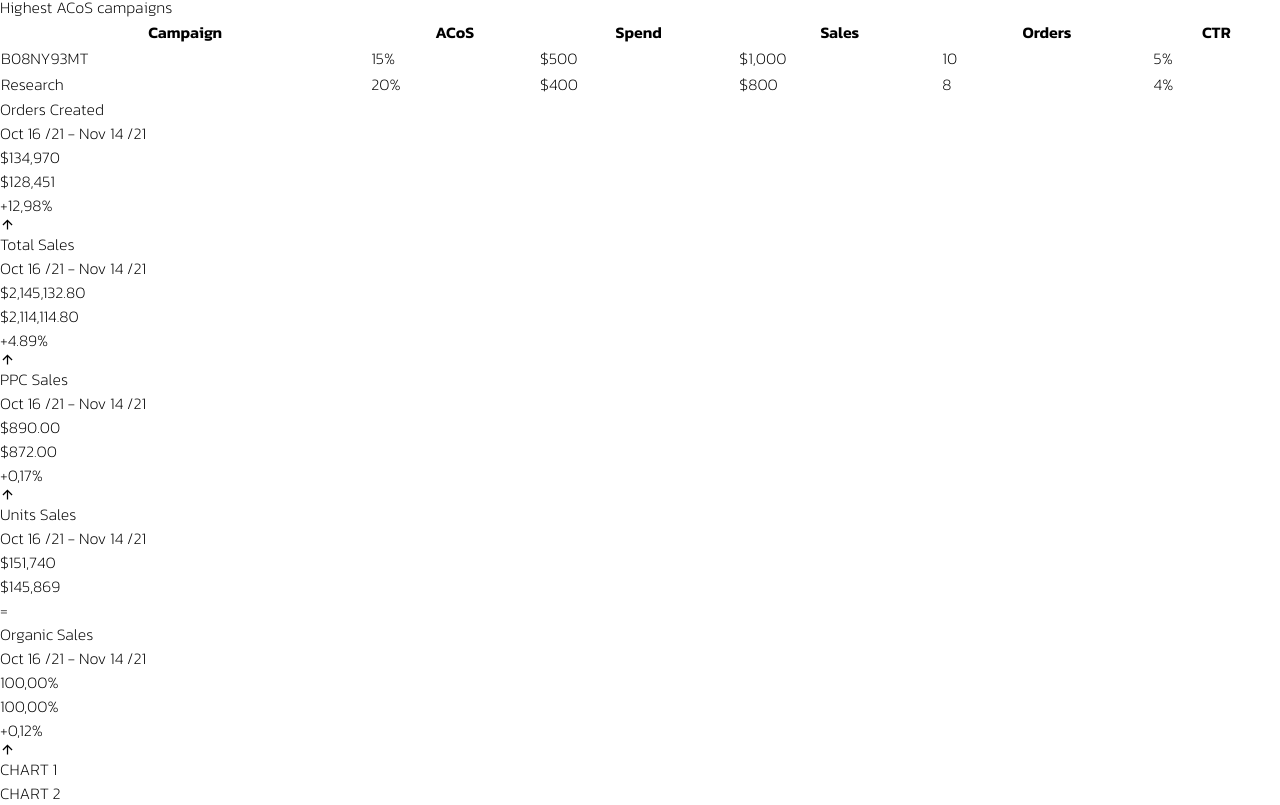
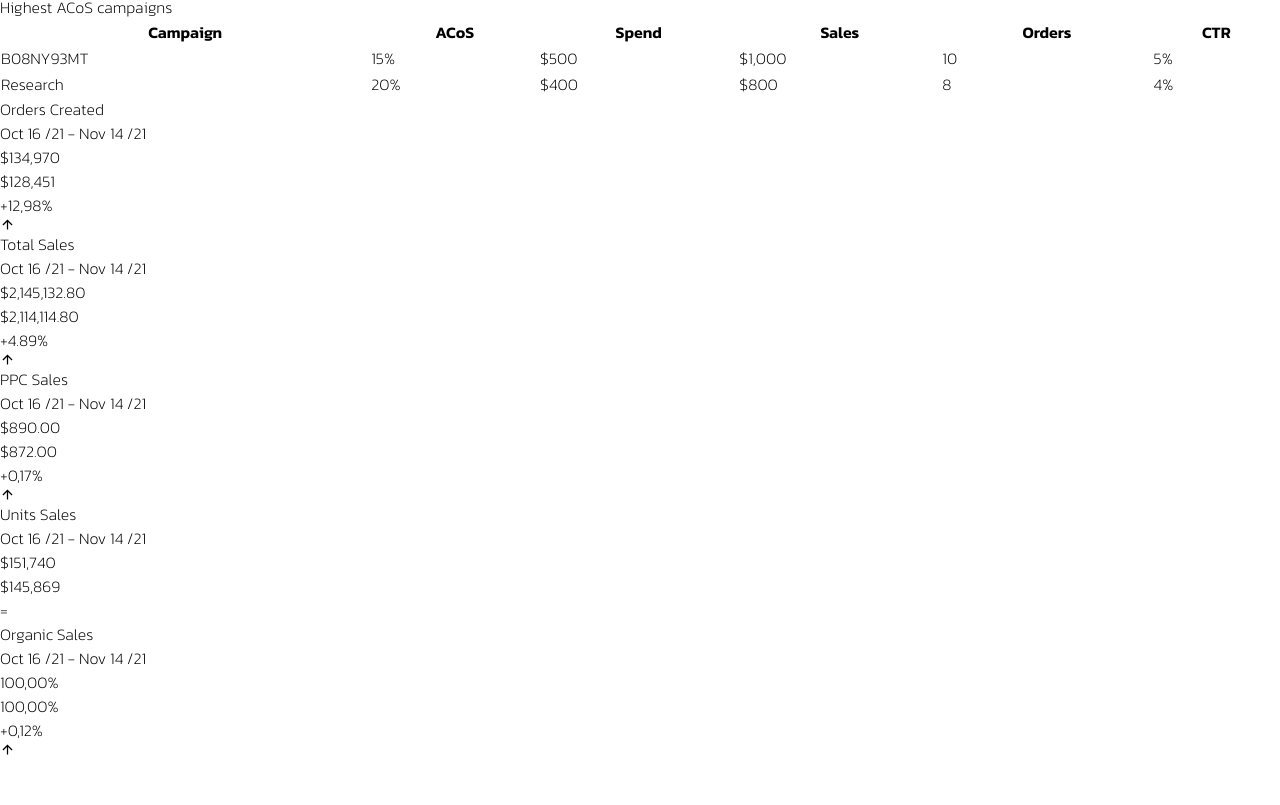
Before and after one commit to macdonald16/Dashboard, a React (Vite) app: page / in a window 1280 px wide. Shown: the part 1390-2195 px from the top of the page. After the commit the page ends 2147 px from the top, so only its background shows below. Built offline with nearby package versions, Linux system fonts and the light colour scheme.

Commit message:
charts removed

```diff
--- a/src/components/Charts.jsx
+++ /dev/null
@@ -1,20 +0,0 @@
-
-
-const Charts = () => {
-  return (
-    <div className="w-11/12 py-8">
-        <div className="grid grid-cols-2 mx-auto justify-between text-white gap-8 items-center">
-            <div >
-                <h1>CHART 1</h1>
-            </div>
-            <div>
-                <h1 >CHART 2</h1>
-            </div>
-
-        </div>
-
-    </div>
-  )
-}
-
-export default Charts
--- a/src/components/Dashboard.jsx
+++ b/src/components/Dashboard.jsx
@@ -1,5 +1,5 @@
 import { IoMdArrowUp } from "react-icons/io";
-import Charts from "./Charts";
+
 
 const Dashboard = () => {
   return (
@@ -138,7 +138,7 @@ const Dashboard = () => {
 </div>
 
 </div>
-<Charts/>
+
 </div>
   )
 }
```
